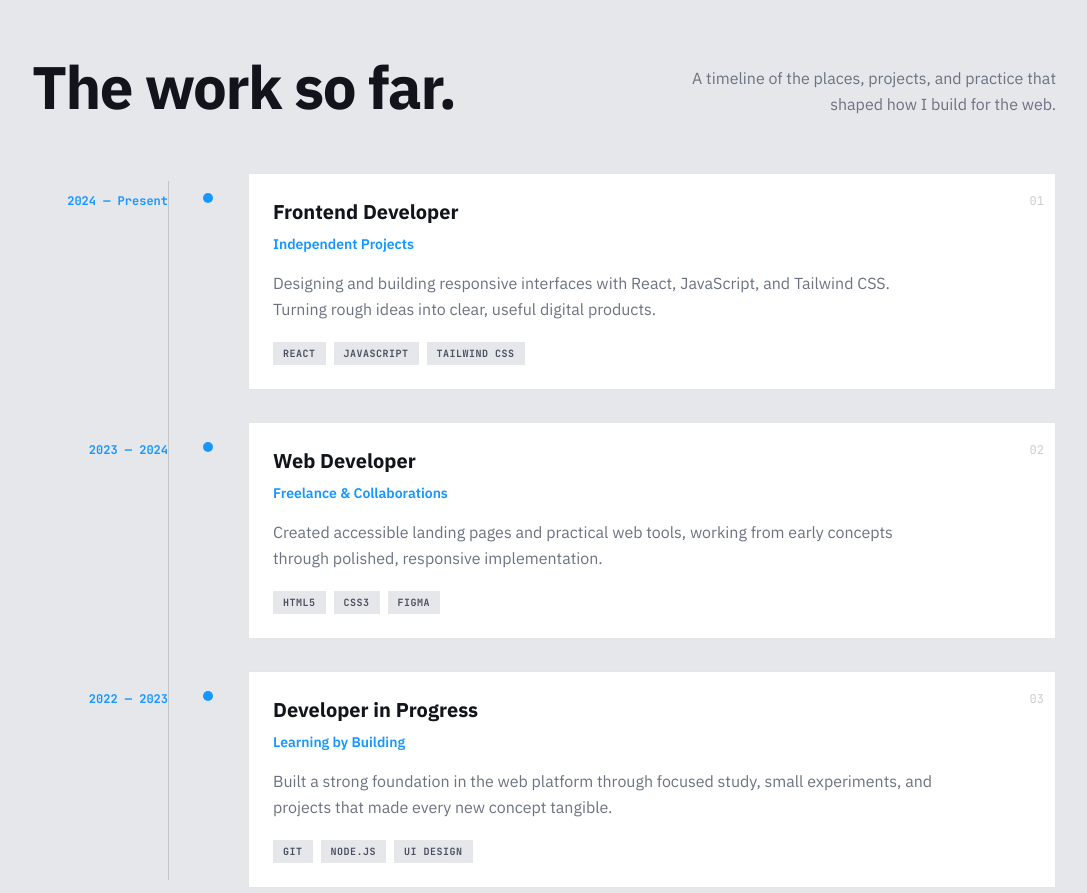
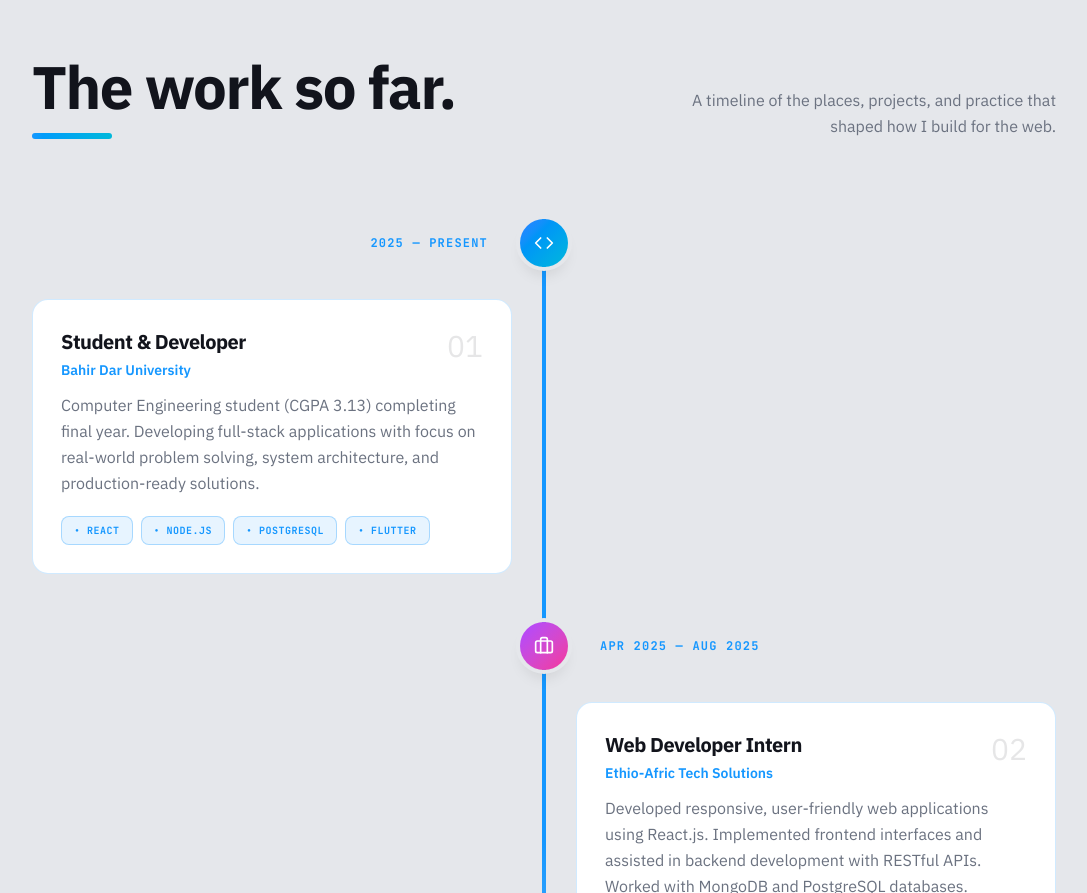
Before and after one commit to biniambeza/my-latest-portfolio, a React (Vite) app: page / in a window 1280 px wide. Shown: the part 2660-3553 px from the top of the page, without its empty margins (96-1183 px from the left). Built offline with nearby package versions, Linux system fonts and the light colour scheme.

Commit message:
modified

```diff
--- a/src/data/projectsList.js
+++ b/src/data/projectsList.js
@@ -1,29 +1,14 @@
+
+import BahirlinkImage from "../assets/Bahirlink.png";
+
 export const projectsList = [
   {
     id: 1,
     title: "BahirLink — Unified Emergency & Public Service System",
     description: "A centralized platform connecting citizens with emergency and public service providers. Built with React, Flutter, Node.js, and PostgreSQL. Awarded 1st place among final-year projects for outstanding technical complexity, robust full-stack architecture, and real-world community impact.",
     tags: ["React", "Flutter", "Node.js", "PostgreSQL"],
-    image: "https://placehold.co/600x400",
+    image: BahirlinkImage,
     github: "https://github.com/biniambeza",
-    live: "https://biniam-beza-portfolio.vercel.app",
-  },
-  {
-    id: 2,
-    title: "E-Commerce Dashboard",
-    description: "A responsive admin dashboard for managing products, orders, and customers with real-time analytics.",
-    tags: ["React", "Tailwind", "Chart.js"],
-    image: "https://placehold.co/600x400",
-    github: "https://github.com/biniambeza/project-one",
-    live: "https://project-one-demo.vercel.app",
-  },
-  {
-    id: 3,
-    title: "Task Manager App",
-    description: "A drag-and-drop task management tool with boards, labels, and deadline reminders.",
-    tags: ["React", "Tailwind", "Firebase"],
-    image: "https://placehold.co/600x400",
-    github: "https://github.com/biniambeza/project-two",
-    live: "https://project-two-demo.vercel.app",
+    live: "https://bahirdarlinkweb.vercel.app/",
   },
 ];
--- a/src/sections/Experience.jsx
+++ b/src/sections/Experience.jsx
@@ -1,102 +1,206 @@
-import { useEffect } from "react";
+import { useEffect, useRef, useState } from "react";
+import { Briefcase, Code, Rocket } from "lucide-react";
 
 const experience = [
   {
-    period: "2024 — Present",
-    role: "Frontend Developer",
-    company: "Independent Projects",
+    period: "2025 — Present",
+    role: "Student & Developer",
+    company: "Bahir Dar University",
     description:
-      "Designing and building responsive interfaces with React, JavaScript, and Tailwind CSS. Turning rough ideas into clear, useful digital products.",
-    tools: ["React", "JavaScript", "Tailwind CSS"],
+      "Computer Engineering student (CGPA 3.13) completing final year. Developing full-stack applications with focus on real-world problem solving, system architecture, and production-ready solutions.",
+    tools: ["React", "Node.js", "PostgreSQL", "Flutter"],
+    icon: Code,
+    color: "from-blue-500 to-cyan-500",
   },
   {
-    period: "2023 — 2024",
-    role: "Web Developer",
-    company: "Freelance & Collaborations",
+    period: "Apr 2025 — Aug 2025",
+    role: "Web Developer Intern",
+    company: "Ethio-Afric Tech Solutions",
     description:
-      "Created accessible landing pages and practical web tools, working from early concepts through polished, responsive implementation.",
-    tools: ["HTML5", "CSS3", "Figma"],
+      "Developed responsive, user-friendly web applications using React.js. Implemented frontend interfaces and assisted in backend development with RESTful APIs. Worked with MongoDB and PostgreSQL databases. Collaborated with senior engineers on production-ready solutions.",
+    tools: ["React", "Node.js", "MongoDB", "PostgreSQL"],
+    icon: Briefcase,
+    color: "from-purple-500 to-pink-500",
   },
   {
-    period: "2022 — 2023",
-    role: "Developer in Progress",
-    company: "Learning by Building",
+    period: "2024 — 2025",
+    role: "Full-Stack Developer",
+    company: "Final Year Project - BahirLink",
     description:
-      "Built a strong foundation in the web platform through focused study, small experiments, and projects that made every new concept tangible.",
-    tools: ["Git", "Node.js", "UI Design"],
+      "Led development of a centralized emergency and public service platform. Designed system architecture, database systems, and integrated web and mobile applications. Project awarded 1st place for technical complexity and real-world impact.",
+    tools: ["React", "Flutter", "Node.js", "PostgreSQL"],
+    icon: Rocket,
+    color: "from-green-500 to-emerald-500",
   },
 ];
 
 export default function Experience() {
+  const [visible, setVisible] = useState(false);
+  const sectionRef = useRef(null);
+
   useEffect(() => {
     const link = document.createElement("link");
     link.href =
       "https://fonts.googleapis.com/css2?family=IBM+Plex+Sans:wght@500;600;700&family=JetBrains+Mono:wght@400;500;700&display=swap";
     link.rel = "stylesheet";
     document.head.appendChild(link);
-    return () => document.head.removeChild(link);
+
+    const observer = new IntersectionObserver(
+      ([entry]) => {
+        if (entry.isIntersecting) {
+          setVisible(true);
+          observer.disconnect();
+        }
+      },
+      { threshold: 0.2 }
+    );
+    if (sectionRef.current) observer.observe(sectionRef.current);
+
+    return () => {
+      document.head.removeChild(link);
+      observer.disconnect();
+    };
   }, []);
 
   return (
     <section
       id="experience"
-      className="relative min-h-screen scroll-mt-20 py-16 md:py-24 px-4 sm:px-6 bg-[#e5e7eb] dark:bg-[#050505] transition-colors duration-300 flex items-center"
+      ref={sectionRef}
+      className="relative min-h-screen scroll-mt-20 py-16 md:py-24 px-4 sm:px-6 bg-[#e5e7eb] dark:bg-[#050505] transition-colors duration-300 flex items-center overflow-hidden"
     >
-      <div className="max-w-5xl w-full mx-auto">
-        <div className="flex flex-col md:flex-row md:items-end md:justify-between gap-5 mb-10 md:mb-14">
+      <style>{`
+        @keyframes timeline-reveal {
+          from { opacity: 0; transform: translateY(20px); }
+          to { opacity: 1; transform: translateY(0); }
+        }
+        @keyframes slide-in-left {
+          from { opacity: 0; transform: translateX(-30px); }
+          to { opacity: 1; transform: translateX(0); }
+        }
+        @keyframes glow-pulse {
+          0%, 100% { box-shadow: 0 0 20px rgba(21, 151, 255, 0.3); }
+          50% { box-shadow: 0 0 30px rgba(21, 151, 255, 0.5); }
+        }
+        .timeline-item {
+          animation: timeline-reveal 0.6s ease-out forwards;
+        }
+        .timeline-item:nth-child(1) { animation-delay: 0.1s; }
+        .timeline-item:nth-child(2) { animation-delay: 0.2s; }
+        .timeline-item:nth-child(3) { animation-delay: 0.3s; }
+      `}</style>
+
+      <div className="max-w-5xl w-full mx-auto relative">
+        <div className="flex flex-col md:flex-row md:items-end md:justify-between gap-5 mb-16 md:mb-20">
           <div>
             <h2
-              className="text-4xl md:text-6xl font-bold text-[#12141C] dark:text-white tracking-tight leading-none"
+              className="text-4xl md:text-6xl font-bold text-[#12141C] dark:text-white tracking-tight leading-none mb-4"
               style={{ fontFamily: "'IBM Plex Sans', sans-serif" }}
             >
               The work so far.
             </h2>
+            <div className="w-20 h-1.5 bg-gradient-to-r from-[#1597ff] to-cyan-500 rounded-full" />
           </div>
           <p className="max-w-sm md:text-right text-[#6B7280] dark:text-[#9aa1ad] leading-relaxed">
             A timeline of the places, projects, and practice that shaped how I build for the web.
           </p>
         </div>
 
-        <div className="relative ml-2 md:ml-0">
-          <div className="absolute left-0 md:left-34 top-2 bottom-2 w-px bg-black/15 dark:bg-[#303238]" />
-          <div className="space-y-6 md:space-y-8">
-            {experience.map((item, index) => (
-              <article key={item.period} className="relative grid md:grid-cols-[8.5rem_1fr] gap-6 md:gap-10">
-                <div className="hidden md:block text-right pt-5">
-                  <p className="text-xs font-bold text-[#1597ff]" style={{ fontFamily: "'JetBrains Mono', monospace" }}>
+        <div className="relative">
+          {/* Vertical Line */}
+          <div className="absolute left-4 md:left-1/2 top-0 bottom-0 w-1 bg-gradient-to-b from-[#1597ff] via-[#1597ff] to-transparent dark:from-indigo-500 dark:via-indigo-500 dark:to-transparent transform md:-translate-x-1/2" />
+
+          {/* Experience Items */}
+          <div className="space-y-8 md:space-y-12">
+            {experience.map((item, index) => {
+              const IconComponent = item.icon;
+              const isLeft = index % 2 === 0;
+
+              return (
+                <div key={item.period} className="timeline-item relative">
+                  {/* Desktop Layout */}
+                  <div className={`hidden md:grid md:grid-cols-[1fr_auto_1fr] gap-8 items-center`}>
+                    {/* Left Content (alternating) */}
+                    <div className={isLeft ? "text-right" : "opacity-0 pointer-events-none"}>
+                      <p className="text-xs font-bold text-[#1597ff] uppercase tracking-widest" style={{ fontFamily: "'JetBrains Mono', monospace" }}>
                         {item.period}
                       </p>
                     </div>
-                <div className="relative pl-8 md:pl-10">
-                  <span className="absolute -left-1.25 md:-left-1.25 top-5 w-2.5 h-2.5 rounded-full bg-[#1597ff] ring-4 ring-[#e5e7eb] dark:ring-[#050505]" />
-                  <div className="bg-white dark:bg-[#202124] border border-black/10 dark:border-[#303238] p-5 md:p-6 transition-all duration-300 hover:border-[#1597ff] hover:-translate-y-1 hover:shadow-xl hover:shadow-black/10 dark:hover:shadow-black/30">
-                    <div className="flex flex-wrap items-baseline justify-between gap-2 mb-2">
-                      <h3 className="text-xl font-bold text-[#12141C] dark:text-white" style={{ fontFamily: "'IBM Plex Sans', sans-serif" }}>
+
+                    {/* Center Dot */}
+                    <div className="flex justify-center">
+                      <div className={`relative w-12 h-12 rounded-full bg-gradient-to-br ${item.color} flex items-center justify-center text-white shadow-lg ring-4 ring-[#e5e7eb] dark:ring-[#050505] hover:scale-110 transition-transform duration-300`}>
+                        <IconComponent size={20} />
+                      </div>
+                    </div>
+
+                    {/* Right Content (alternating) */}
+                    <div className={!isLeft ? "text-left" : "opacity-0 pointer-events-none"}>
+                      <p className="text-xs font-bold text-[#1597ff] uppercase tracking-widest" style={{ fontFamily: "'JetBrains Mono', monospace" }}>
+                        {item.period}
+                      </p>
+                    </div>
+                  </div>
+
+                  {/* Card (below dot on desktop, below content on mobile) */}
+                  <div className={`md:grid gap-8 ${isLeft ? "md:grid-cols-[1fr_auto_1fr]" : "md:grid-cols-[1fr_auto_1fr]"}`}>
+                    {/* Mobile Period */}
+                    <div className="md:hidden mb-2">
+                      <p className="text-[10px] font-bold text-[#1597ff] uppercase tracking-widest" style={{ fontFamily: "'JetBrains Mono', monospace" }}>
+                        {item.period}
+                      </p>
+                    </div>
+
+                    <div className={`${isLeft ? "md:col-start-1 md:col-end-2" : "md:col-start-3 md:col-end-4"} md:row-start-2`}>
+                      <div className="group relative pl-12 md:pl-0">
+                        {/* Mobile dot */}
+                        <div className="md:hidden absolute -left-6 top-3 w-3 h-3 rounded-full bg-[#1597ff] ring-2 ring-[#e5e7eb] dark:ring-[#050505]" />
+
+                        <div className="bg-white dark:bg-[#0F1117] border border-[#1597ff]/20 dark:border-indigo-500/20 rounded-2xl p-6 md:p-7 backdrop-blur-sm transition-all duration-500 hover:border-[#1597ff]/60 dark:hover:border-indigo-400/60 hover:-translate-y-2 hover:shadow-2xl hover:shadow-[#1597ff]/20 dark:hover:shadow-indigo-500/20 group-hover:bg-gradient-to-br group-hover:from-white group-hover:to-[#f8f9fa] dark:group-hover:from-[#0F1117] dark:group-hover:to-[#161b22]">
+
+                          <div className="flex items-start justify-between gap-3 mb-3">
+                            <div>
+                              <h3 className="text-lg md:text-xl font-bold text-[#12141C] dark:text-white tracking-tight group-hover:text-[#1597ff] dark:group-hover:text-indigo-400 transition-colors" style={{ fontFamily: "'IBM Plex Sans', sans-serif" }}>
                                 {item.role}
                               </h3>
-                      <span className="md:hidden text-[10px] font-bold text-[#1597ff]" style={{ fontFamily: "'JetBrains Mono', monospace" }}>
-                        {item.period}
-                      </span>
+                              <p className="text-sm font-semibold text-[#1597ff] dark:text-indigo-400 mt-1">{item.company}</p>
                             </div>
-                    <p className="text-sm font-semibold text-[#1597ff] mb-4">{item.company}</p>
-                    <p className="max-w-2xl text-sm md:text-base text-[#6B7280] dark:text-[#a7adb8] leading-relaxed mb-5">
+                            <span className="text-3xl opacity-10 group-hover:opacity-20 transition-opacity">{String(index + 1).padStart(2, "0")}</span>
+                          </div>
+
+                          <p className="text-sm md:text-base text-[#6B7280] dark:text-[#8b949e] leading-relaxed mb-5 group-hover:text-[#4B5060] dark:group-hover:text-[#c9d1d9] transition-colors">
                             {item.description}
                           </p>
+
+                          {/* Tools/Skills */}
                           <div className="flex flex-wrap gap-2">
                             {item.tools.map((tool) => (
-                        <span key={tool} className="bg-[#e5e7eb] dark:bg-[#303238] px-2.5 py-1 text-[10px] font-bold uppercase tracking-wider text-[#4B5060] dark:text-[#c4c8d0]" style={{ fontFamily: "'JetBrains Mono', monospace" }}>
-                          {tool}
+                              <span
+                                key={tool}
+                                className="inline-flex items-center px-3 py-1.5 text-[10px] font-semibold uppercase tracking-wider text-[#1597ff] dark:text-indigo-400 bg-[#1597ff]/10 dark:bg-indigo-500/10 border border-[#1597ff]/30 dark:border-indigo-500/30 rounded-lg hover:bg-[#1597ff]/20 dark:hover:bg-indigo-500/20 transition-colors"
+                                style={{ fontFamily: "'JetBrains Mono', monospace" }}
+                              >
+                                • {tool}
                               </span>
                             ))}
                           </div>
+
+                          {/* Corner Accent */}
+                          <div className="absolute top-0 right-0 w-1 h-12 bg-gradient-to-b from-[#1597ff] to-transparent rounded-bl-lg opacity-0 group-hover:opacity-100 transition-opacity" />
                         </div>
                       </div>
-                <span className="absolute right-3 top-5 text-xs text-black/20 dark:text-white/20" style={{ fontFamily: "'JetBrains Mono', monospace" }}>
-                  {String(index + 1).padStart(2, "0")}
-                </span>
-              </article>
-            ))}
                     </div>
+                  </div>
+                </div>
+              );
+            })}
+          </div>
+        </div>
+
+        {/* Bottom accent */}
+        <div className="mt-16 pt-8 border-t border-black/10 dark:border-[#303238]">
+          <p className="text-center text-sm text-[#6B7280] dark:text-[#8b949e]" style={{ fontFamily: "'JetBrains Mono', monospace" }}>
+            More experiences coming soon <span className="text-[#1597ff]">→</span>
+          </p>
         </div>
       </div>
     </section>
```
Also changed, not shown: src/data/certificates.js (+0 -16 lines), src/sections/Contact.jsx (+30 -30 lines), 1 other file (tests, documents, lock files or other folders). Lines whose indentation alone changed are shown as unchanged.
